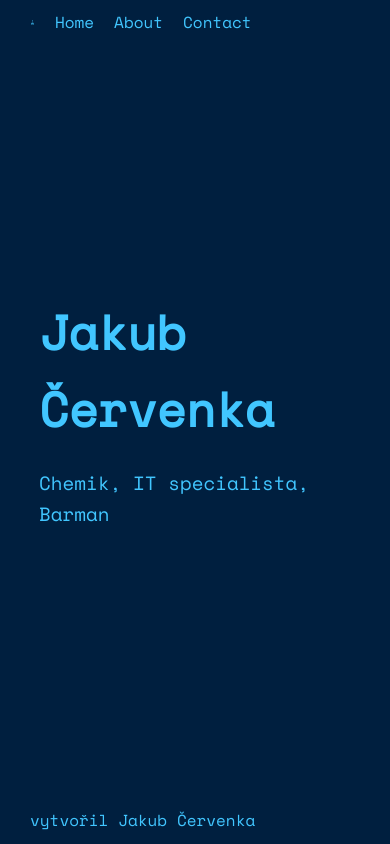
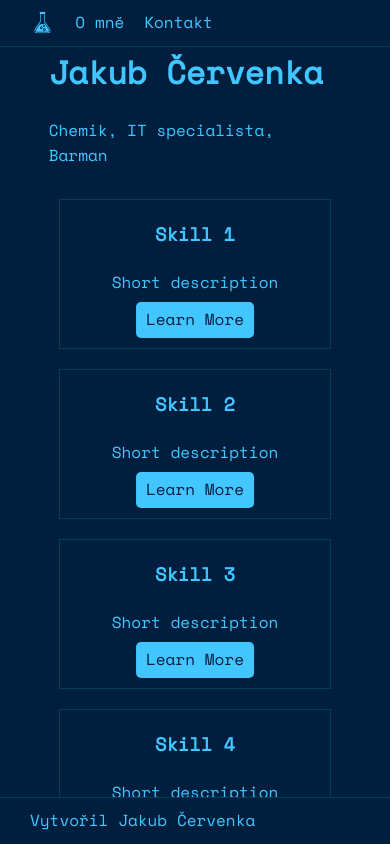
Before and after one commit to JacobTheChemist/JacobTheChemist.github.io, a plain HTML site: page index.html in a window 390 px wide. Drawn offline with nearby package versions, Linux system fonts and the light colour scheme.

Commit message:
added modal skill cards

```diff
--- a/index.html
+++ b/index.html
@@ -5,62 +5,75 @@
     <meta name="viewport" content="width=device-width, initial-scale=1.0">
     <title>Jakub Červenka</title>
     <link rel="stylesheet" href="styles.css">
-    <link rel="icon" href="icon.svg" type="image/svg+xml">
-    <style>
-        body {
-            display: flex;
-            flex-direction: column;
-            justify-content: center;
-            align-items: center;
-            height: 100vh;
-        }
-        .container {
-            width: 80%;
-            margin: auto;
-            text-align: left;
-        }
-        h1 {
-            font-size: 3em;
-        }
-        p {
-            font-size: 1.2em;
-        }
-        .top-panel, .bottom-panel {
-            width: 100%;
-            text-align: left;
-            padding: 10px 30px;
-            background-color: #001F3F;
-            color: #41C6FF;
-        }
-        .menu {
-            display: flex;
-            justify-content: left;
-            gap: 20px;
-        }
-        .menu a {
-            color: #41C6FF;
-            text-decoration: none;
-        }
-        .menu a:hover {
-            color: #ffffff;
-        }
-    </style>
+    <link rel="icon" href="icons/my icons/icon.svg" type="image/svg+xml">
 </head>
 <body>
-    <div class="top-panel">
+    <header class="top-panel">
         <div class="menu" style="display: flex; align-items: center;">
-          <img src="icons/my icons/icon.svg" alt="Icon" style="width: 1.5%; height: auto;" title="Jakub Červenka">
-            <a href="#">Home</a>
-            <a href="#">About</a>
-            <a href="#">Contact</a>
+            <img src="icons/my icons/icon.svg" alt="Icon" style="width: 3vh; height: auto;" title="Jakub Červenka">
+            <a href="#">O mně</a>
+            <a href="#">Kontakt</a>
         </div>
-    </div>
+    </header>
     <div class="container">
         <h1>Jakub Červenka</h1>
         <p>Chemik, IT specialista, Barman</p>
+        <div class="portfolio">
+            <div class="skill-card">
+                <h3>Skill 1</h3>
+                <p>Short description</p>
+                <a href="#" onclick="openModal('skill1-modal', event)">Learn More</a>
+            </div>
+            <div class="skill-card">
+                <h3>Skill 2</h3>
+                <p>Short description</p>
+                <a href="#" onclick="openModal('skill2-modal', event)">Learn More</a>
+            </div>
+            <div class="skill-card">
+                <h3>Skill 3</h3>
+                <p>Short description</p>
+                <a href="#" onclick="openModal('skill3-modal', event)">Learn More</a>
+            </div>
+            <div class="skill-card">
+                <h3>Skill 4</h3>
+                <p>Short description</p>
+                <a href="#" onclick="openModal('skill4-modal', event)">Learn More</a>
+            </div>
+            <!-- Repeat for other skills -->
+        </div>
     </div>
-    <div class="bottom-panel">
-        vytvořil Jakub Červenka
+    <footer class="bottom-panel">
+        Vytvořil Jakub Červenka
+    </footer>
+
+    <div class="modal" id="skill1-modal">
+        <div class="modal-content">
+            <span class="close" onclick="closeModal()">&times;</span>
+            <h2>Skill 1</h2>
+            <p>Detailed information about Skill 1.</p>
+        </div>
     </div>
+    <div class="modal" id="skill2-modal">
+        <div class="modal-content">
+            <span class="close" onclick="closeModal()">&times;</span>
+            <h2>Skill 2</h2>
+            <p>Detailed information about Skill 2.</p>
+        </div>
+    </div>
+    <div class="modal" id="skill3-modal">
+        <div class="modal-content">
+            <span class="close" onclick="closeModal()">&times;</span>
+            <h2>Skill 3</h2>
+            <p>Detailed information about Skill 3.</p>
+        </div>
+    </div>
+    <div class="modal" id="skill4-modal">
+        <div class="modal-content">
+            <span class="close" onclick="closeModal()">&times;</span>
+            <h2>Skill 4</h2>
+            <p>Detailed information about Skill 4.</p>
+        </div>
+    </div>
+    <script src="main.js"></script>
 </body>
 </html>
--- /dev/null
+++ b/main.js
@@ -0,0 +1,46 @@
+function openModal(modalId, event) {
+    // Prevent the default anchor click behavior
+    if (event) {
+        event.preventDefault();
+    }
+
+    // Close any open modals
+    closeModal();
+
+    // Open the specified modal
+    const modal = document.getElementById(modalId);
+    if (modal) {
+        modal.style.display = "block";
+    }
+
+    // Update the URL hash
+    window.location.hash = modalId;
+}
+
+// Close the currently open modal
+function closeModal() {
+    const openModal = document.querySelector('.modal[style*="display: block"]');
+    if (openModal) {
+        openModal.style.display = "none";
+    }
+    // Clear the URL hash
+    window.history.pushState("", document.title, window.location.pathname + window.location.search);
+}
+
+// Check the URL hash on page load
+window.onload = function() {
+    const hash = window.location.hash.substring(1); // Remove the '#'
+    if (hash) {
+        openModal(hash);
+    }
+};
+
+// Close modal when clicking outside of it
+window.onclick = function(event) {
+    const modals = document.querySelectorAll('.modal');
+    modals.forEach(modal => {
+        if (event.target === modal) {
+            closeModal();
+        }
+    });
+};
--- a/styles.css
+++ b/styles.css
@@ -13,13 +13,19 @@ body {
     background-color: #001F3F;
     color: #41C6FF;
     line-height: 1.6;
+    display: flex;
+    flex-direction: column;
+    justify-content: center;
+    align-items: center;
+    height: 100vh;
 }
 
 /* Container class for centering content */
 .container {
-    width: 80%;
+    width:75%;
     margin: auto;
     overflow: hidden;
+    text-align: left;
 }
 
 /* Default styling for headings */
@@ -34,6 +40,129 @@ p {
     color: #41C6FF;
 }
 
+/* Header and footer styling */
+header {
+    width: 100%;
+    text-align: left;
+    padding: 10px 30px;
+    background-color: #001F3F;
+    color: #41C6FF;
+    border-bottom: 1px solid #023E58;
+}
+
+footer {
+    width: 100%;
+    text-align: left;
+    padding: 10px 30px;
+    background-color: #001F3F;
+    color: #41C6FF;
+    border-top: 1px solid #023E58;
+}
+
+/* Menu styling */
+.menu {
+    display: flex;
+    justify-content: left;
+    gap: 20px;
+}
+
+.menu a {
+    color: #41C6FF;
+    text-decoration: none;
+}
+
+.menu a:hover {
+    color: #E0F7FF;
+}
+
+/* Portfolio styling */
+.portfolio {
+    display: flex;
+    flex-wrap: wrap; /* Allow wrapping */
+    justify-content: space-between; /* Space between cards */
+}
+
+/* Skill card styling */
+.skill-card {
+    width: 250px; /* Fixed width */
+    height: 150px; /* Fixed height */
+    margin: 10px; /* Margin around each card */
+    padding: 20px;
+    background-color: #001F3F;
+    border: 1px solid #023E58;
+    text-align: center;
+    overflow: hidden; /* Hide overflow */
+    position: relative; /* Position for pseudo-element */
+}
+
+/* Fade effect for text */
+.skill-card p {
+    max-height: 60px; /* Limit height for paragraph */
+    overflow: hidden; /* Hide overflow */
+    text-overflow: ellipsis; /* Show ellipsis for overflow */
+    display: -webkit-box; /* For webkit browsers */
+    -webkit-line-clamp: 3; /* Limit to 3 lines */
+    -webkit-box-orient: vertical; /* Vertical box orientation */
+}
+
+/* Learn More button styling */
+.skill-card a {
+    position: absolute; /* Positioning for button */
+    bottom: 10px; /* Position at the bottom */
+    left: 50%; /* Center horizontally */
+    transform: translateX(-50%); /* Center adjustment */
+    background-color: #41C6FF; /* Button color */
+    color: #001F3F; /* Button text color */
+    padding: 5px 10px; /* Button padding */
+    text-decoration: none; /* Remove underline */
+    border-radius: 5px; /* Rounded corners */
+}
+
+@media (max-width: 768px) {
+    .skill-card {
+        flex: 0 1 calc(50% - 20px); /* 2 columns on smaller screens */
+    }
+}
+
+@media (max-width: 480px) {
+    .skill-card {
+        flex: 0 1 100%; /* 1 column on very small screens */
+    }
+}
+
+/* Modal styles */
+.modal {
+    display: none; /* Hidden by default */
+    position: fixed;
+    z-index: 1;
+    left: 0;
+    top: 0;
+    width: 100%;
+    height: 100%;
+    background-color: rgba(0, 0, 0, 0.5);
+}
+
+.modal-content {
+    background-color: #001F3F;
+    margin: 15% auto;
+    padding: 20px;
+    border: 1px solid #023E58;
+    width: 80%;
+}
+
+.close {
+    color: #41C6FF;
+    float: right;
+    font-size: 28px;
+    font-weight: bold;
+}
+
+.close:hover, .close:focus {
+    color: black;
+    text-decoration: none;
+    cursor: pointer;
+}
+
 /* Default styling for links */
 a {
     color: #41C6FF;
@@ -41,7 +170,7 @@ a {
 }
 
 a:hover {
-    color: #ffffff;
+    color: #F0FAFF;
 }
 
 /* Default styling for lists */
@@ -72,6 +201,6 @@ button {
 }
 
 button:hover {
-    background-color: #ffffff;
+    background-color: #F0FAFF;
     color: #001F3F;
 }
```
